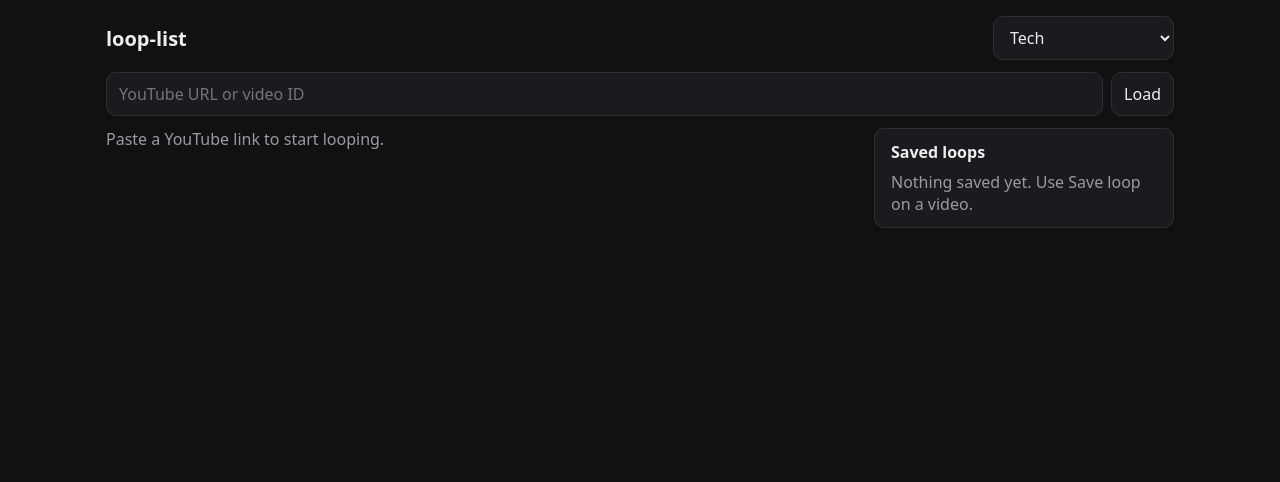
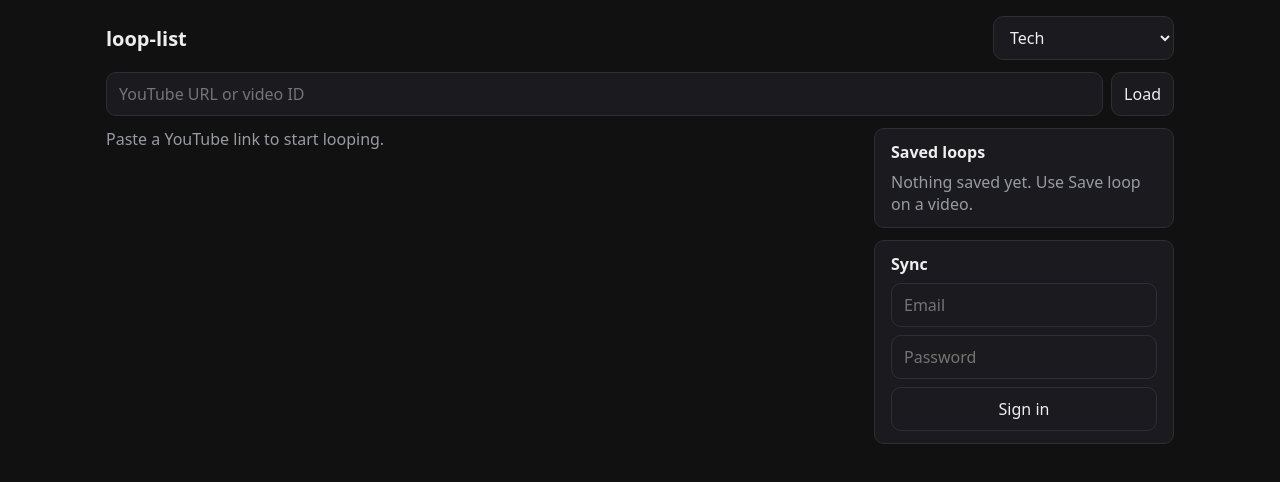
Before and after one commit to aadriien/loop-list, a React (Vite) app: page / in a window 1280 px wide. Shown: the top 482 px of the page. Built offline with nearby package versions, Linux system fonts and the light colour scheme.

Commit message:
Wired up sign in x auth for accessing stored loop lists

```diff
--- a/src/App.tsx
+++ b/src/App.tsx
@@ -1,10 +1,13 @@
 import { useState } from "react";
 import Library from "./components/Library";
 import Looper from "./components/Looper";
+import SyncPanel from "./components/SyncPanel";
 import ThemePicker from "./components/ThemePicker";
 import VideoInput from "./components/VideoInput";
 import { DEFAULT_STATE } from "./constants/loop";
+import { useAuth } from "./hooks/useAuth";
 import { useLibrary } from "./hooks/useLibrary";
+import { useSync } from "./hooks/useSync";
 import { useTheme } from "./hooks/useTheme";
 import { useUrlState } from "./hooks/useUrlState";
 import type { SavedLoop } from "./types/library";
@@ -13,7 +16,9 @@ import type { LoopState } from "./types/loop";
 export default function App() {
   const [state, setState] = useUrlState();
   const [theme, setTheme] = useTheme();
-  const { loops, add, update: updateLoop, remove } = useLibrary();
+  const { token, signIn, signOut } = useAuth();
+  const { loops, all, setAll, add, update: updateLoop, remove } = useLibrary();
+  const syncStatus = useSync(token, all, setAll, signOut);
   const [loadKey, setLoadKey] = useState(0);
   const [activeId, setActiveId] = useState<string | null>(null);
 
@@ -71,6 +76,7 @@ export default function App() {
             <p className="hint">Paste a YouTube link to start looping.</p>
           )}
         </div>
+        <div className="side">
           <Library
             loops={loops}
             activeId={activeId}
@@ -83,6 +89,13 @@ export default function App() {
               if (id === activeId) setActiveId(null);
             }}
           />
+          <SyncPanel
+            signedIn={token !== null}
+            status={syncStatus}
+            onSignIn={signIn}
+            onSignOut={signOut}
+          />
+        </div>
       </div>
     </main>
   );
--- /dev/null
+++ b/src/components/SyncPanel.tsx
@@ -0,0 +1,69 @@
+import { type SubmitEvent, useState } from "react";
+import type { SyncStatus } from "../types/sync";
+
+interface Props {
+  signedIn: boolean;
+  status: SyncStatus;
+  onSignIn: (email: string, password: string) => Promise<void>;
+  onSignOut: () => void;
+}
+
+const LABELS: Record<SyncStatus, string> = {
+  idle: "Signed in",
+  syncing: "Syncing…",
+  synced: "Synced",
+  error: "Sync failed, will retry on the next change",
+};
+
+export default function SyncPanel({
+  signedIn,
+  status,
+  onSignIn,
+  onSignOut,
+}: Props) {
+  const [failed, setFailed] = useState(false);
+
+  async function submit(e: SubmitEvent<HTMLFormElement>) {
+    e.preventDefault();
+    const form = new FormData(e.currentTarget);
+    try {
+      await onSignIn(String(form.get("email")), String(form.get("password")));
+      setFailed(false);
+    } catch {
+      setFailed(true);
+    }
+  }
+
+  return (
+    <aside className="sync">
+      <h2>Sync</h2>
+      {signedIn ? (
+        <div className="row">
+          <span className="hint">{LABELS[status]}</span>
+          <button type="button" onClick={onSignOut}>
+            Sign out
+          </button>
+        </div>
+      ) : (
+        <form onSubmit={submit}>
+          <input
+            name="email"
+            type="email"
+            autoComplete="username"
+            placeholder="Email"
+            required
+          />
+          <input
+            name="password"
+            type="password"
+            autoComplete="current-password"
+            placeholder="Password"
+            required
+          />
+          <button type="submit">Sign in</button>
+          {failed && <p className="error">Sign-in failed</p>}
+        </form>
+      )}
+    </aside>
+  );
+}
--- a/src/components/VideoInput.tsx
+++ b/src/components/VideoInput.tsx
@@ -1,4 +1,4 @@
-import { type FormEvent, useState } from "react";
+import { type SubmitEvent, useState } from "react";
 import { parseVideoInput } from "../lib/parseVideoInput";
 import type { ParsedVideo } from "../types/loop";
 
@@ -10,7 +10,7 @@ export default function VideoInput({
   const [text, setText] = useState("");
   const [invalid, setInvalid] = useState(false);
 
-  function submit(e: FormEvent) {
+  function submit(e: SubmitEvent) {
     e.preventDefault();
     const video = parseVideoInput(text);
     setInvalid(!video);
--- /dev/null
+++ b/src/hooks/useAuth.ts
@@ -0,0 +1,24 @@
+import { useCallback, useEffect, useState } from "react";
+import { loadToken, saveToken } from "../lib/authStorage";
+import { ApiError, signIn as apiSignIn, refreshToken } from "../lib/pocketbase";
+
+export function useAuth() {
+  const [token, setToken] = useState(loadToken);
+
+  useEffect(() => saveToken(token), [token]);
+
+  // Extends the session on each visit; only a real rejection signs you out, not being offline
+  useEffect(() => {
+    const saved = loadToken();
+    if (!saved) return;
+    refreshToken(saved).then(setToken, (e) => {
+      if (e instanceof ApiError && e.status < 500) setToken(null);
+    });
+  }, []);
+
+  const signIn = async (email: string, password: string) =>
+    setToken(await apiSignIn(email, password));
+  const signOut = useCallback(() => setToken(null), []);
+
+  return { token, signIn, signOut };
+}
--- /dev/null
+++ b/src/hooks/useSync.ts
@@ -0,0 +1,53 @@
+import { type Dispatch, type SetStateAction, useEffect, useState } from "react";
+import { SYNC_DEBOUNCE_MS } from "../constants/sync";
+import { mergeLoops, sameLoops } from "../lib/mergeLoops";
+import { ApiError, fetchLoops, pushLoop } from "../lib/pocketbase";
+import type { SavedLoop } from "../types/library";
+import type { SyncStatus } from "../types/sync";
+
+export function useSync(
+  token: string | null,
+  loops: SavedLoop[],
+  setLoops: Dispatch<SetStateAction<SavedLoop[]>>,
+  onAuthError: () => void,
+) {
+  const [status, setStatus] = useState<SyncStatus>("idle");
+  const [visits, setVisits] = useState(0);
+
+  // Coming back to the tab pulls changes made on other devices
+  useEffect(() => {
+    const onVisible = () =>
+      document.visibilityState === "visible" && setVisits((n) => n + 1);
+    document.addEventListener("visibilitychange", onVisible);
+    return () => document.removeEventListener("visibilitychange", onVisible);
+  }, []);
+
+  // biome-ignore lint/correctness/useExhaustiveDependencies: loops and visits only trigger a sync
+  useEffect(() => {
+    if (!token) return;
+    const id = setTimeout(async () => {
+      setStatus("syncing");
+      try {
+        const remote = await fetchLoops(token);
+        const remoteIds = new Set(remote.map((loop) => loop.id));
+        const { toPush } = mergeLoops(loops, remote);
+        await Promise.all(
+          toPush.map((loop) => pushLoop(token, loop, remoteIds.has(loop.id))),
+        );
+        // Re-merge into the latest state in case something changed mid-sync
+        setLoops((current) => {
+          const { merged } = mergeLoops(current, remote);
+          return sameLoops(current, merged) ? current : merged;
+        });
+        setStatus("synced");
+      } catch (e) {
+        if (e instanceof ApiError && [401, 403].includes(e.status))
+          onAuthError();
+        setStatus("error");
+      }
+    }, SYNC_DEBOUNCE_MS);
+    return () => clearTimeout(id);
+  }, [token, loops, visits, setLoops, onAuthError]);
+
+  return status;
+}
--- /dev/null
+++ b/src/lib/authStorage.ts
@@ -0,0 +1,18 @@
+import { AUTH_STORAGE_KEY } from "../constants/sync";
+
+export function loadToken() {
+  try {
+    return localStorage.getItem(AUTH_STORAGE_KEY);
+  } catch {
+    return null;
+  }
+}
+
+export function saveToken(token: string | null) {
+  try {
+    if (token) localStorage.setItem(AUTH_STORAGE_KEY, token);
+    else localStorage.removeItem(AUTH_STORAGE_KEY);
+  } catch {
+    // storage blocked: you'll just have to sign in again next visit
+  }
+}
--- /dev/null
+++ b/src/lib/pocketbase.ts
@@ -0,0 +1,69 @@
+import { API_BASE } from "../constants/sync";
+import type { SavedLoop } from "../types/library";
+
+export class ApiError extends Error {
+  constructor(public status: number) {
+    super(`HTTP ${status}`);
+  }
+}
+
+// PocketBase can't store null numbers, so a missing end is sent as 0
+type RemoteLoop = Omit<SavedLoop, "end"> & { end: number };
+
+async function request(path: string, token: string | null, init?: RequestInit) {
+  const res = await fetch(`${API_BASE}${path}`, {
+    ...init,
+    headers: {
+      "Content-Type": "application/json",
+      ...(token && { Authorization: token }),
+    },
+  });
+  if (!res.ok) throw new ApiError(res.status);
+  return res.json();
+}
+
+const post = (body: object) => ({ method: "POST", body: JSON.stringify(body) });
+
+export async function signIn(email: string, password: string) {
+  const data = await request(
+    "/users/auth-with-password",
+    null,
+    post({ identity: email, password }),
+  );
+  return data.token as string;
+}
+
+export async function refreshToken(token: string) {
+  const data = await request("/users/auth-refresh", token, post({}));
+  return data.token as string;
+}
+
+// One page of 500 is plenty for a personal library
+export async function fetchLoops(token: string): Promise<SavedLoop[]> {
+  const data = await request("/loops/records?perPage=500", token);
+  return data.items.map((r: RemoteLoop) => ({
+    id: r.id,
+    videoId: r.videoId,
+    title: r.title,
+    start: r.start,
+    end: r.end || null,
+    rate: r.rate,
+    updatedAt: r.updatedAt,
+    deleted: r.deleted,
+  }));
+}
+
+export function pushLoop(token: string, loop: SavedLoop, exists: boolean) {
+  const { id, ...fields } = loop;
+  const body = {
+    ...fields,
+    end: loop.end ?? 0,
+    deleted: loop.deleted ?? false,
+  };
+  return exists
+    ? request(`/loops/records/${id}`, token, {
+        method: "PATCH",
+        body: JSON.stringify(body),
+      })
+    : request("/loops/records", token, post({ id, ...body }));
+}
--- a/src/styles/global.css
+++ b/src/styles/global.css
@@ -55,14 +55,28 @@ a {
   color: var(--muted);
 }
 
-.library {
+.side {
+  display: flex;
+  flex-direction: column;
+  gap: 12px;
+}
+
+.sync form {
+  display: flex;
+  flex-direction: column;
+  gap: 8px;
+}
+
+.library,
+.sync {
   padding: 12px 16px;
   background: var(--surface);
   border: 1px solid var(--border);
   border-radius: min(var(--radius), 16px);
 }
 
-.library h2 {
+.library h2,
+.sync h2 {
   margin: 0 0 8px;
   font-size: 1rem;
 }
@@ -184,6 +198,10 @@ form input {
   min-width: 0;
 }
 
+.sync input {
+  flex: none;
+}
+
 input.time {
   width: 14ch;
   font-family: var(--font-mono);
```
Lines whose indentation alone changed are shown as unchanged.
